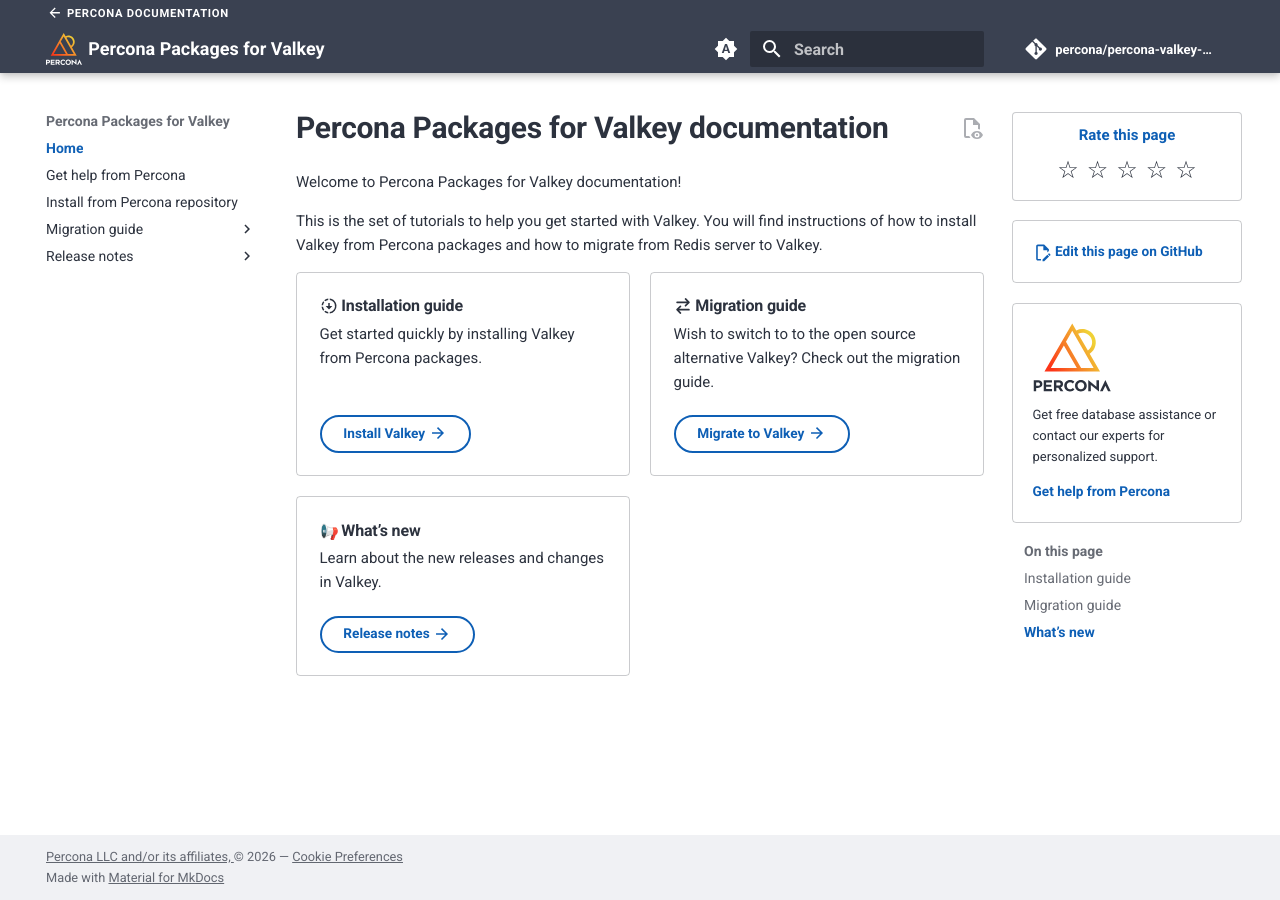
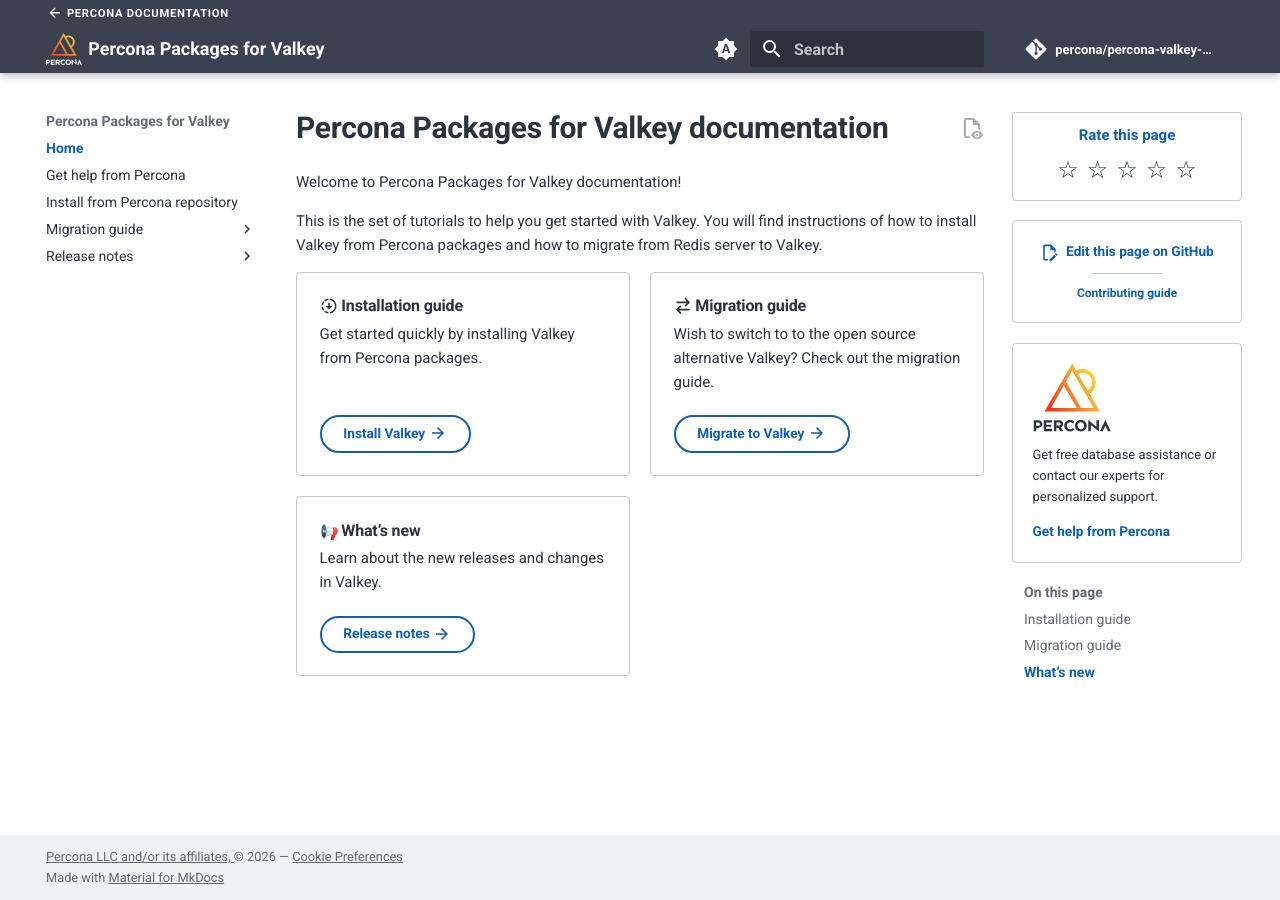
Before and after one commit to percona/percona-valkey-doc, an MkDocs documentation site: the page built from docs/index.md, in a window 1280 px wide. Built offline with MkDocs 1.6.1 and Material for MkDocs 9.7.7, drawn with Linux system fonts in a browser that asks for light colours; nearby versions of some CDN libraries; emoji names are drawn with the system emoji font; some web fonts are replaced; comment, search, counter and statistics services are not loaded.

Commit message:
DOCS-211 Add info about how to contribute to documentation 	modified:   _resource/overrides/partials/edit.html 	modified:   docs/css/extra.css

```diff
--- a/_resource/overrides/partials/edit.html
+++ b/_resource/overrides/partials/edit.html
@@ -1,5 +1,6 @@
-<div data-banner="data-banner">
-  <div class="actions">
+<div data-banner="data-banner" class="edit-contrib-banner">
+  <div class="banner-content">
+    <!-- Edit link centered -->
     <a href="{{ page.edit_url }}" title="Edit this page on GitHub" class="edit-page-link">
       <span class="edit-page-icon">
         {% set icon = config.theme.icon.edit or "material/file-edit-outline" %}
@@ -7,5 +8,17 @@
       </span>
       <span class="edit-page-text">Edit this page on GitHub</span>
     </a>
+
+    <!-- Divider line -->
+    <div class="banner-divider"></div>
+
+    <!-- Contributing Guide below, smaller -->
+    <a href="https://github.com/percona/percona-valkey-doc/blob/main/CONTRIBUTING.md"
+       title="Contributing guide"
+       class="contrib-link"
+       target="_blank"
+       rel="noopener">
+      Contributing guide
+    </a>
   </div>
 </div>
--- a/docs/css/extra.css
+++ b/docs/css/extra.css
@@ -11,7 +11,24 @@
     line-height: 1.6;
 }
 
-.edit-page-link {
+/* Banner container */
+.edit-contrib-banner {
+  display: flex;
+  justify-content: center;    /* center horizontally */
+  padding: 0.7rem 0;            /* top and bottom spacing of the banner */
+  background-color: transparent;
+}
+
+/* Inner content stacked vertically */
+.edit-contrib-banner .banner-content {
+  display: flex;
+  flex-direction: column;    /* stack vertically */
+  align-items: center;       /* center horizontally */
+  gap: 0.3rem;               /* small vertical gap between elements */
+}
+
+/* Edit link styling */
+.edit-contrib-banner .edit-page-link {
   white-space: nowrap;
   display: inline-flex;
   align-items: center;
@@ -19,12 +36,26 @@
   font-size: 1.2rem;
   font-weight: normal;
   color: var(--md-typeset-a-color);
-  text-decoration: underline;
 }
 
-.edit-page-icon svg {
-  width: 1.40em;
-  height: 1.40em;
+/* Icon inside edit link */
+.edit-contrib-banner .edit-page-icon svg {
+  width: 1.4em;
+  height: 1.4em;
   fill: currentColor;
   vertical-align: middle;
 }
+
+/* Divider line with small spacing */
+.edit-contrib-banner .banner-divider {
+  width: 40%;                 /* width of the line */
+  border-top: 1px solid var(--md-typeset-a-color);
+  opacity: 0.3;               /* subtle line */
+  margin: 0.2rem 0;           /* smaller space above and below the line */
+}
+
+/* Contributing Guide smaller and below */
+.edit-contrib-banner .contrib-link {
+  font-size: 0.6rem !important;         /* smaller font */
+  color: var(--md-typeset-a-color);
+}
```
